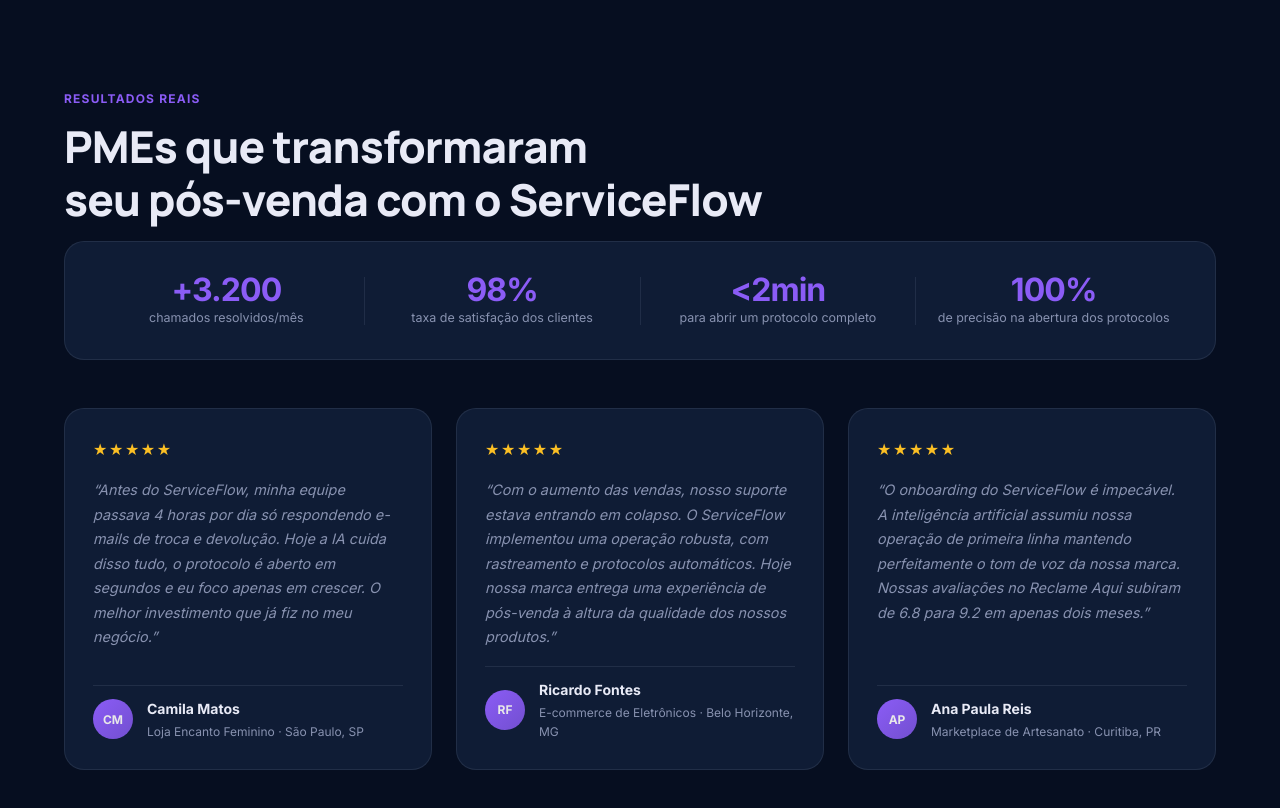
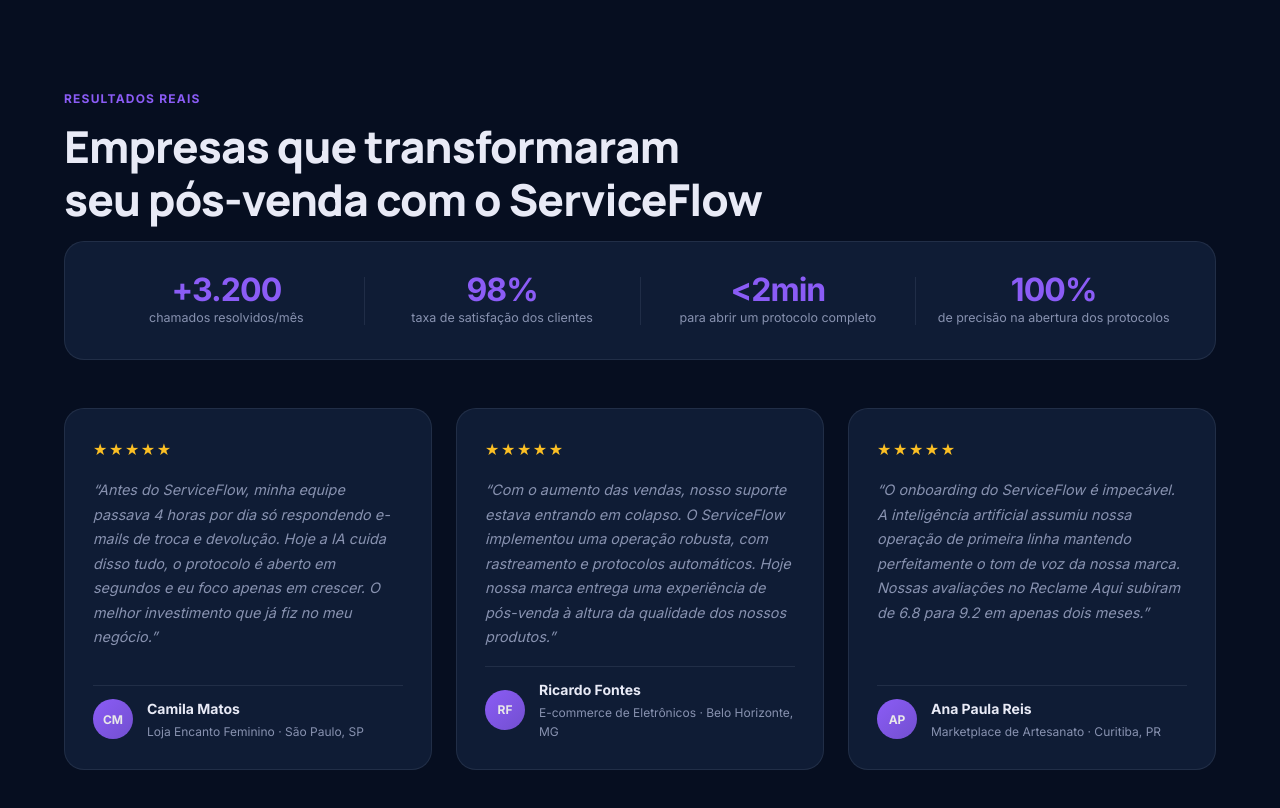
Before and after one commit to ThiagoVenturaV/serviceflow, a React (Vite) app: page / in a window 1280 px wide. Shown: the part 2300-3108 px from the top of the page. Built offline with nearby package versions, Linux system fonts and the light colour scheme.

Commit message:
alteracao de pme para empresa

```diff
--- a/src/pages/LandingPage.jsx
+++ b/src/pages/LandingPage.jsx
@@ -492,7 +492,7 @@
       <section className="proof-section">
         <div className="section-inner">
           <div className="section-label">Resultados Reais</div>
-          <h2 className="section-title">PMEs que transformaram<br />seu pós-venda com o ServiceFlow</h2>
+          <h2 className="section-title">Empresas que transformaram<br />seu pós-venda com o ServiceFlow</h2>
           <div className="proof-stats">
             <div className="proof-stat">
               <span className="proof-num">+3.200</span>
```
